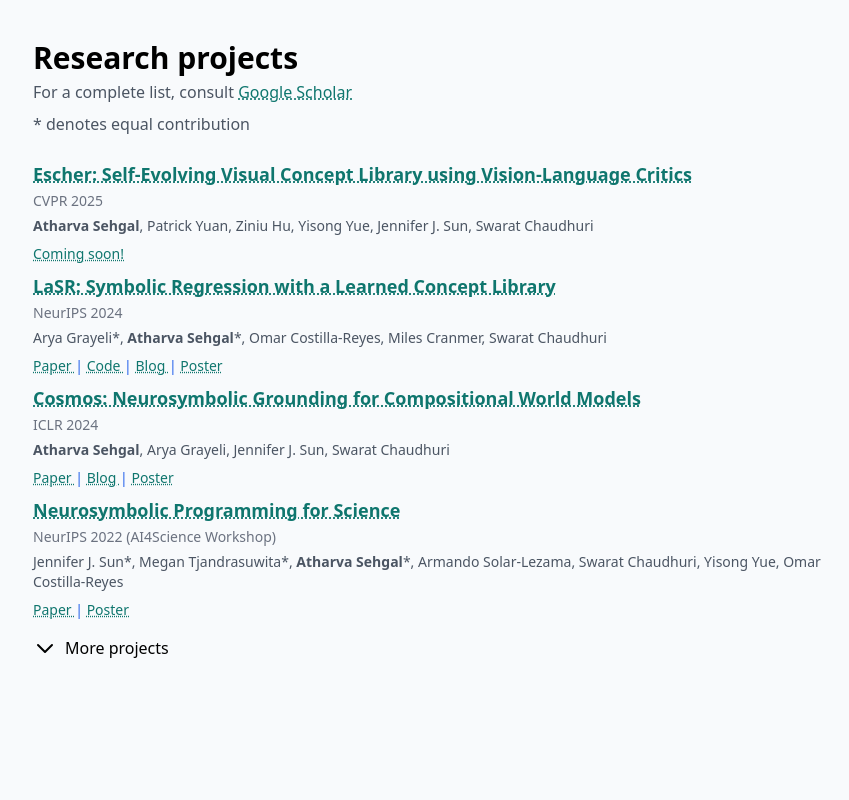
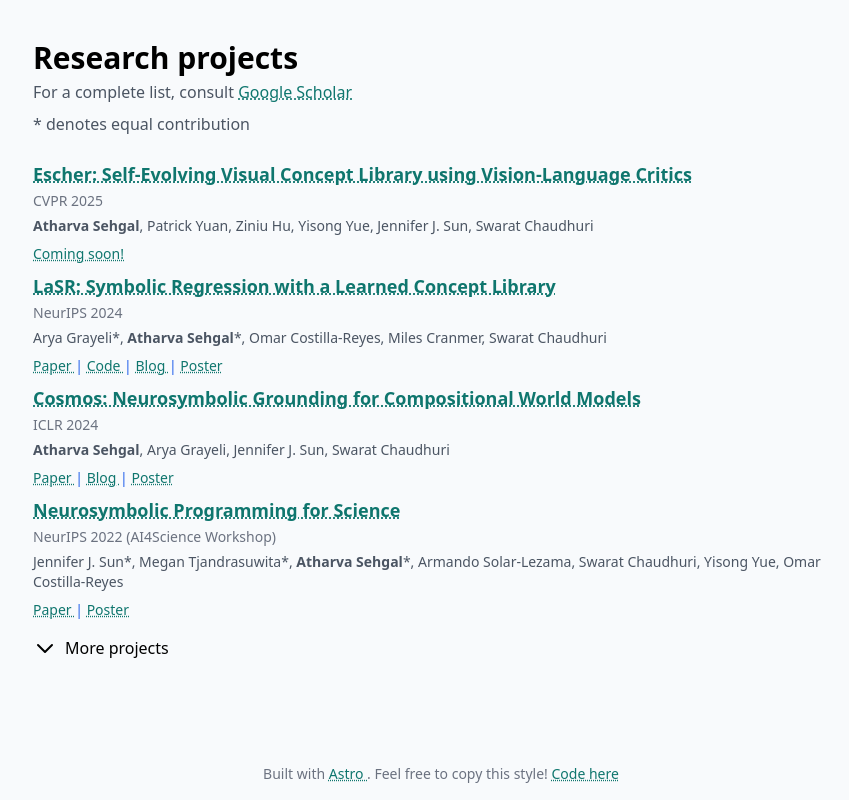
Before and after one commit to atharvas/atharvas.github.io, an Astro site: page / in a window 1280 px wide. Shown: the part 840-1640 px from the top of the page, without its empty margins (199-1048 px from the left). Before the commit the page ends 1588 px from the top, so only its background shows below. Built offline with nearby package versions, Linux system fonts and the light colour scheme; Astro itself is replaced by a stand-in of ours; a web font is replaced by a local one.

Commit message:
add a footer

```diff
--- a/src/layouts/BaseLayout.astro
+++ b/src/layouts/BaseLayout.astro
@@ -1,3 +1,8 @@
+---
+import Link from "../components/Link.astro";
+
+---
+
 <!doctype html>
 <html lang="en" class="bg-slate-50 min-w-[300px]">
   <head>
@@ -13,6 +18,10 @@
         <slot />
       </div>
     </div>
+    <!-- add a footer with a copyright note -->
+    <footer class="text-center text-gray-500 text-sm py-4">
+      <p>Built with <Link href="https://astro.build/">Astro</Link>. Feel free to copy this style! <Link href="https://github.com/atharvas/atharvas.github.io">Code here</Link></p>
+    </footer>
   </body>
   <style is:global>
     /* Declare a custom CSS class to make the icon look right */
```
Also changed, not shown: README.md.
